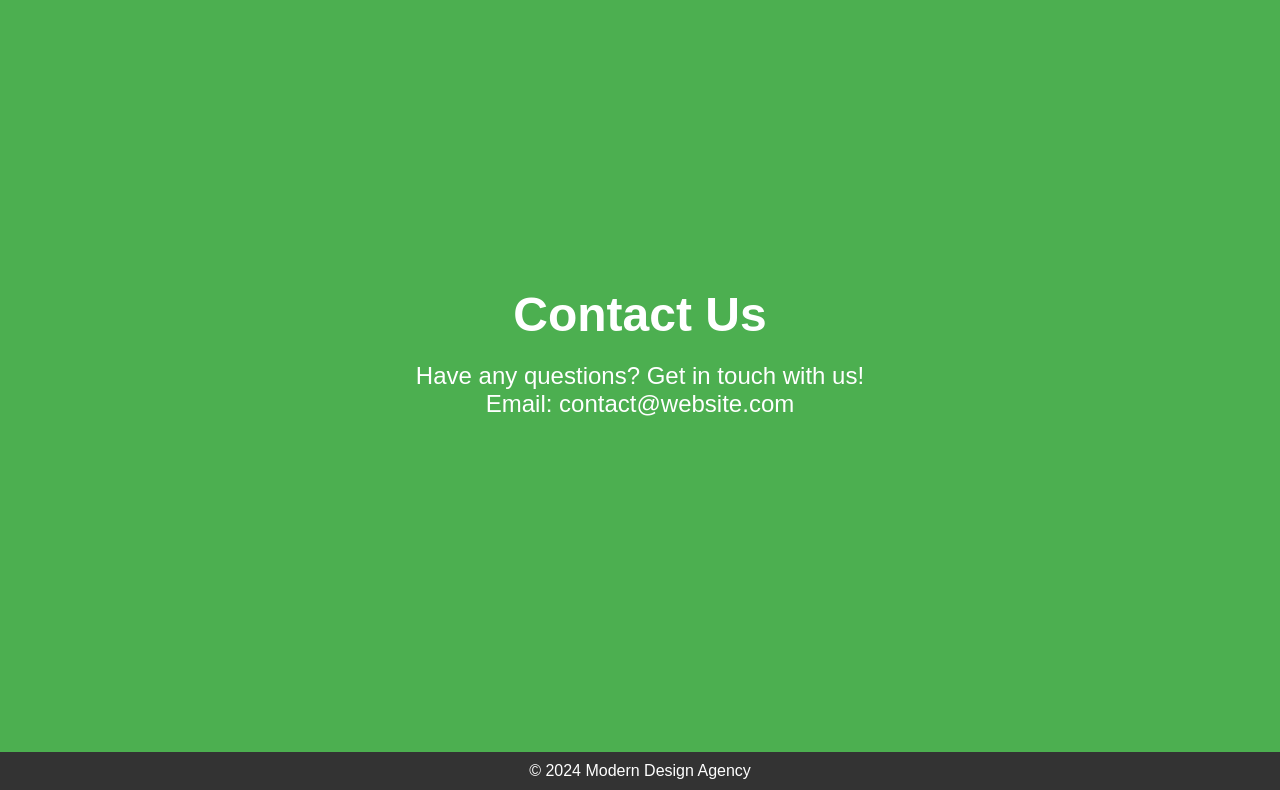
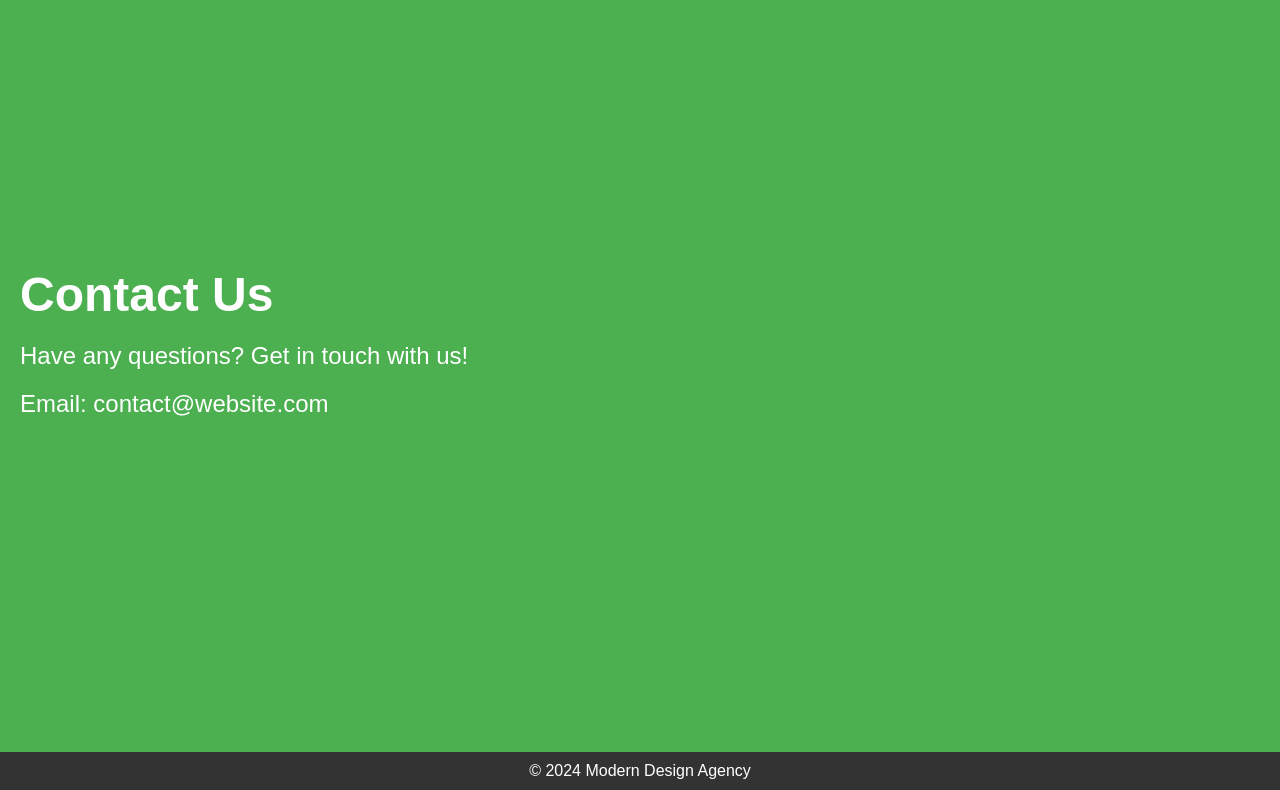
Before and after one commit to whothecode/detailed-page, a plain HTML site: page index.html in a window 1280 px wide. Shown: the part 1710-2500 px from the top of the page. Drawn offline with Linux system fonts and the light colour scheme.

Commit message:
Update styles.css

```diff
--- a/styles.css
+++ b/styles.css
@@ -45,26 +45,31 @@ nav ul li a:hover {
 /* Section Styling */
 .section {
     display: flex;
-    justify-content: center;
+    justify-content: flex-start; /* Align to the left */
     align-items: center;
     height: 100vh;
-    text-align: center;
+    text-align: left; /* Left-align text */
     padding: 50px 20px;
+    width: 100%;
 }
 
 .home {
-    background-color: #2196f3;
+    background-color: #2196f3; /* Blue */
     color: white;
 }
 
 .about {
-    background-color: #ff5722;
+    background-color: #8e44ad; /* Purple, softer and more modern */
     color: white;
 }
 
 .contact {
-    background-color: #4caf50;
+    background-color: #4caf50; /* Green */
     color: white;
+}
+
+.content {
+    max-width: 800px; /* Control width for better text readability */
 }
 
 .content h1 {
@@ -74,8 +79,7 @@ nav ul li a:hover {
 
 .content p {
     font-size: 1.5em;
-    max-width: 800px;
-    margin: 0 auto;
+    margin-bottom: 20px;
 }
 
 /* Footer */
```
